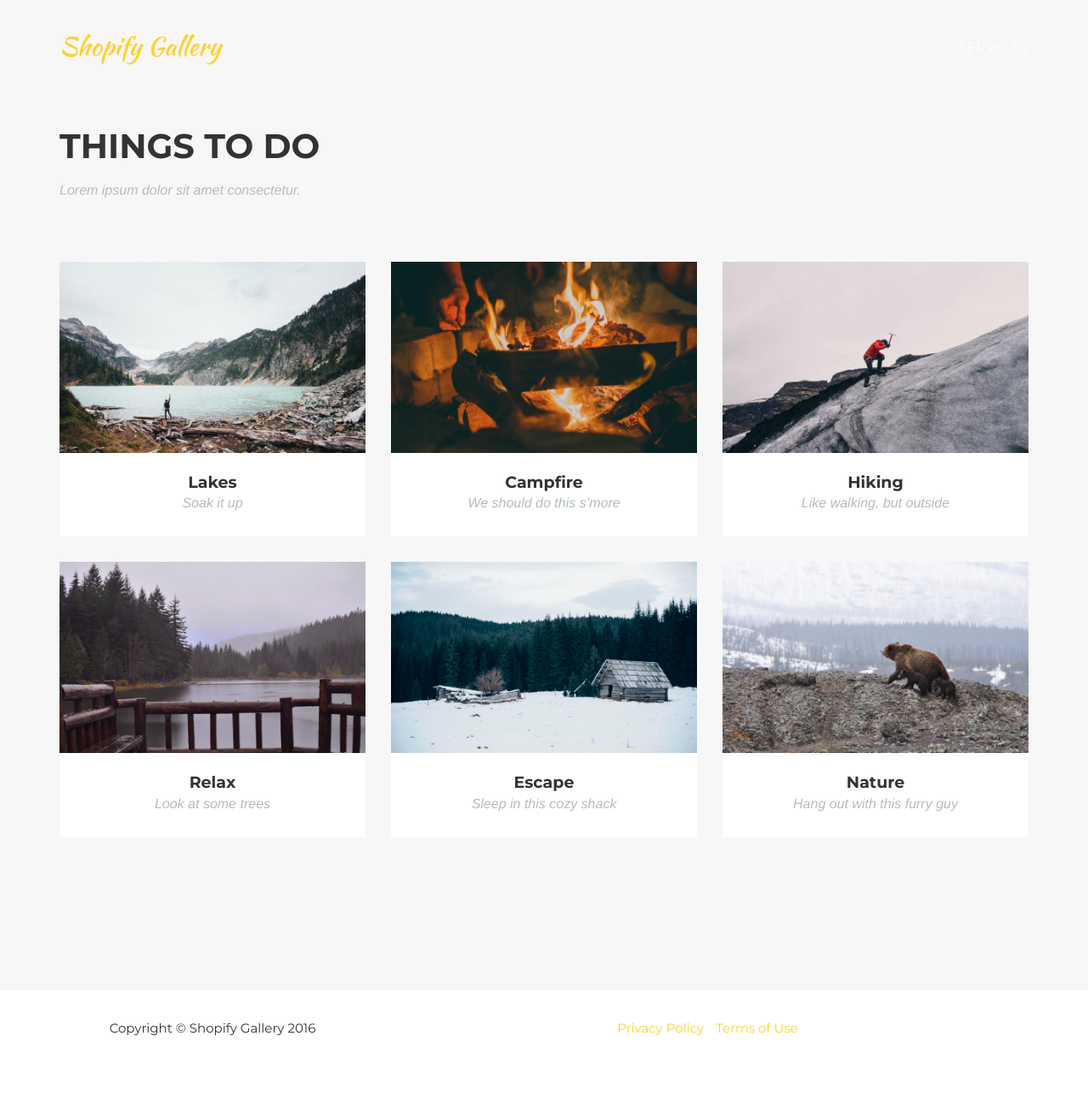
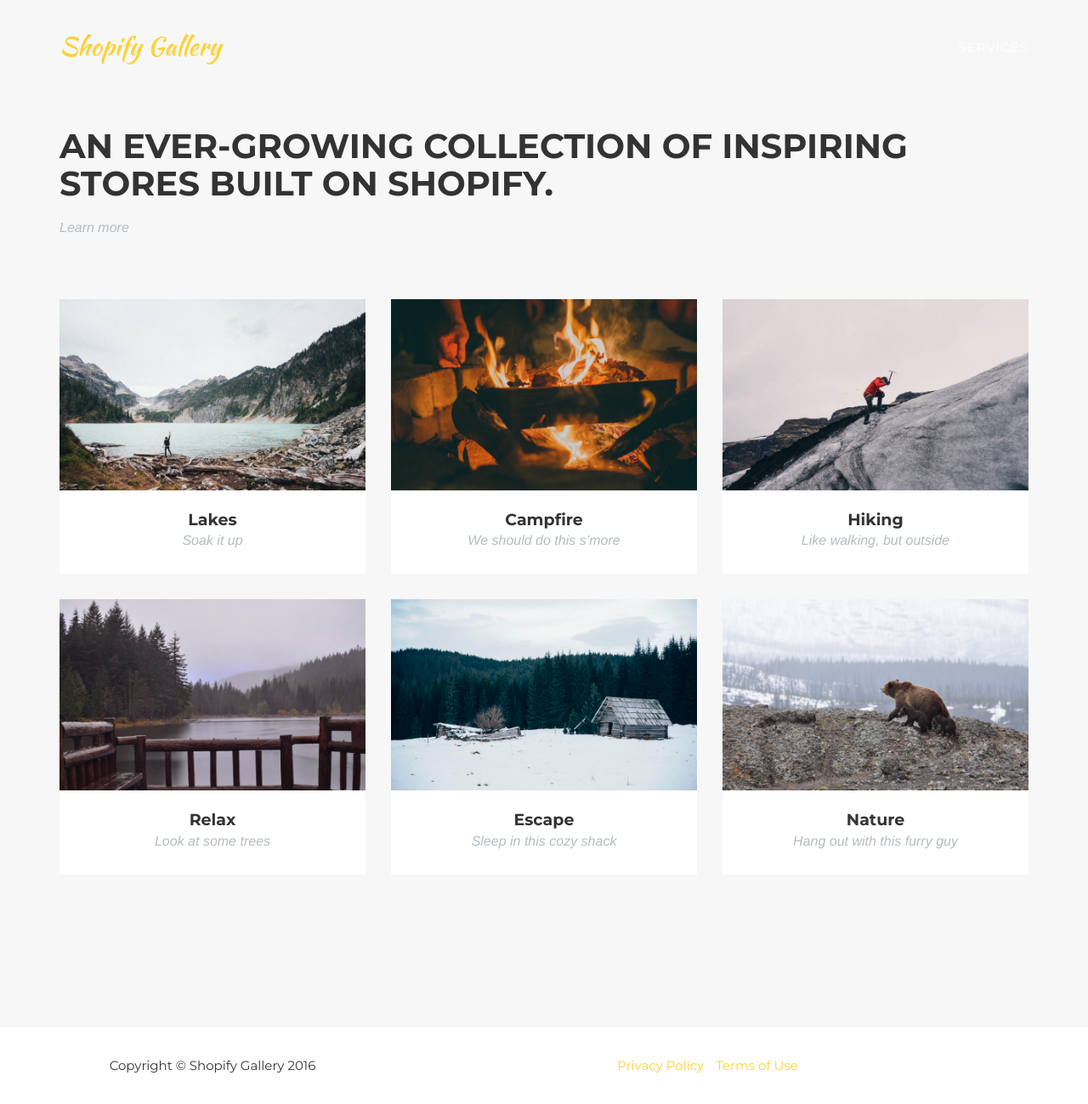
Before and after one commit to dspringate/experiment, a Jekyll site: the page built from index.markdown, in a window 1280 px wide and 1299 px high. Shown: the whole window at 85% size. Built offline with Jekyll 4.4.1, drawn with Linux system fonts in a browser that asks for light colours; some web fonts are replaced.

Commit message:
Changed copy

```diff
--- a/_includes/portfolio_grid.html
+++ b/_includes/portfolio_grid.html
@@ -3,8 +3,8 @@
         <div class="container">
             <div class="row">
                 <div class="col-lg-12">
-                    <h2 class="section-heading">Things to do</h2>
-                    <h3 class="section-subheading text-muted">Lorem ipsum dolor sit amet consectetur.</h3>
+                    <h2 class="section-heading">An ever-growing collection of inspiring stores built on Shopify.</h2>
+                    <h3 class="section-subheading text-muted">Learn more</h3>
                 </div>
             </div>
             <div class="row">
```
